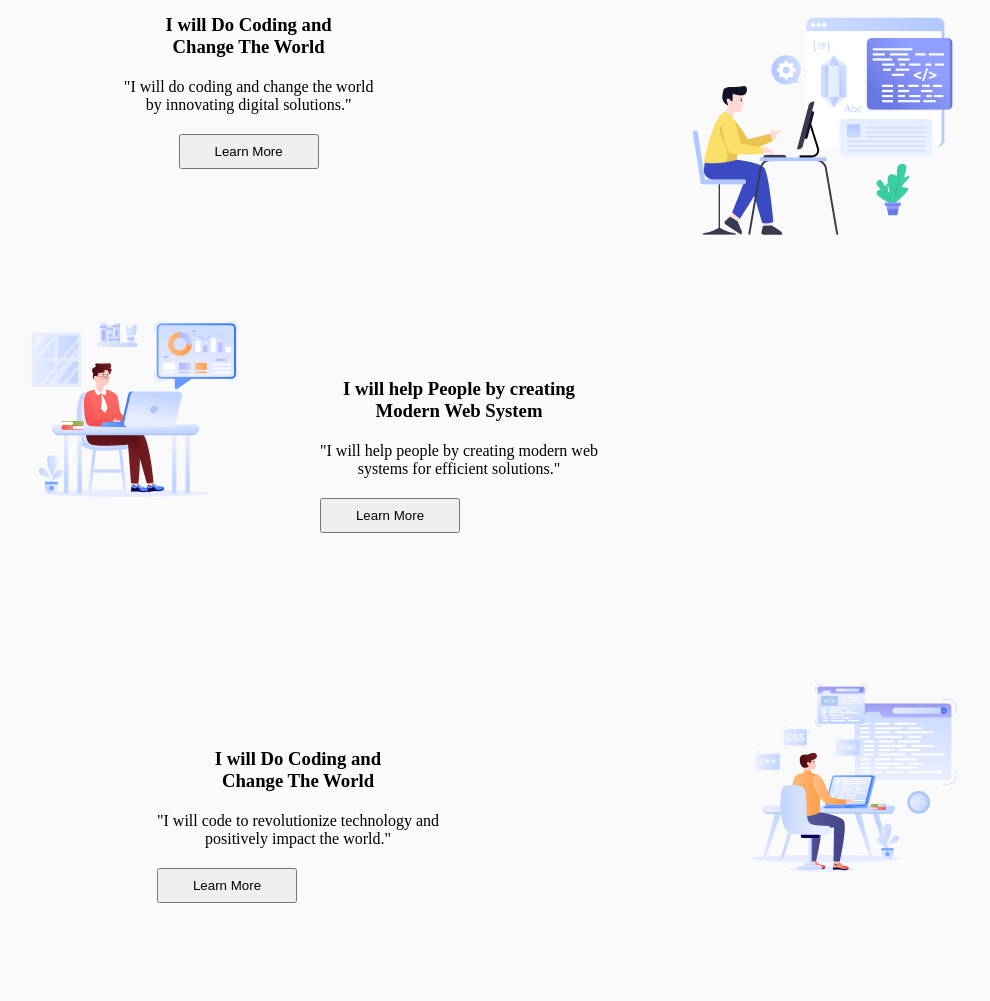
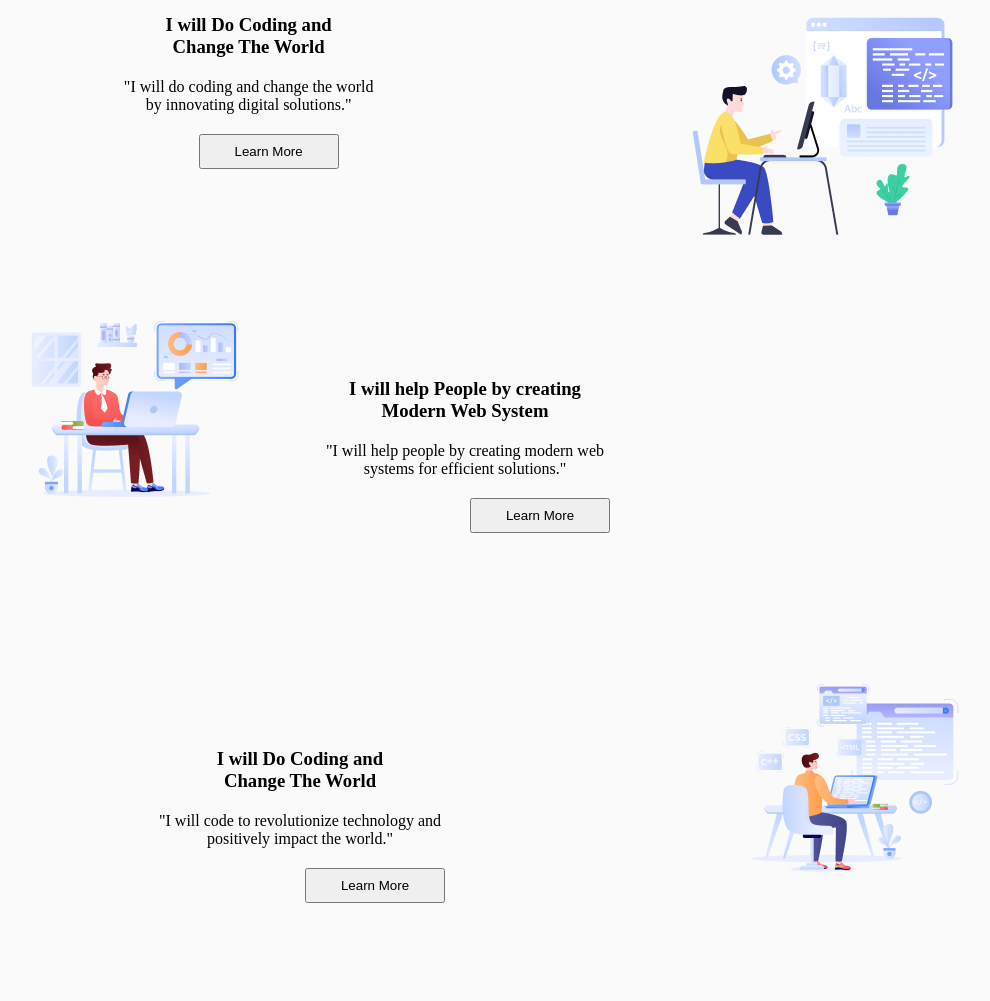
Before and after one commit to sudiptonath/sudipto-assinment-1, a plain HTML site: page index.html in a window 1280 px wide. Shown: the part 940-1941 px from the top of the page, without its empty margins (125-1115 px from the left). Drawn offline with Linux system fonts and the light colour scheme; a web font is replaced by a local one.

```diff
--- a/index.html
+++ b/index.html
@@ -34,7 +34,7 @@
             <div class="development-content">
             <h3 class="development-title">I will Do Coding and<br>Change The World</h3>
             <p class="development-description">"I will do coding and change the world<br>by innovating digital solutions."</p>
-            <button class="development-btn">Learn More</button>
+            <button class="development-btn not">Learn More</button>
         </div>
             <div class="development-image">
                 <img src="assets/Layer_1.png" alt="">
@@ -47,7 +47,7 @@
             <div class="development-container">
             <h3 class="development-title">I will help People by creating<br>Modern Web System</h3>
             <p class="development-description">"I will help people by creating modern web<br>systems for efficient solutions."</p>
-            <button class="development-btn">Learn More</button>
+            <button class="development-btn ">Learn More</button>
         </div>
                     </div>
         <div class="developmet-colum-3">
--- a/style/style.css
+++ b/style/style.css
@@ -101,8 +101,12 @@ font-size: 20px;
  .development-btn{
     width: 140px;
     height: 35px;
+    margin-left: 150px;
 
 
+ }
+ .not{
+ margin-left: 40px;
  }
  #h2{
     font-weight: 700;
```
